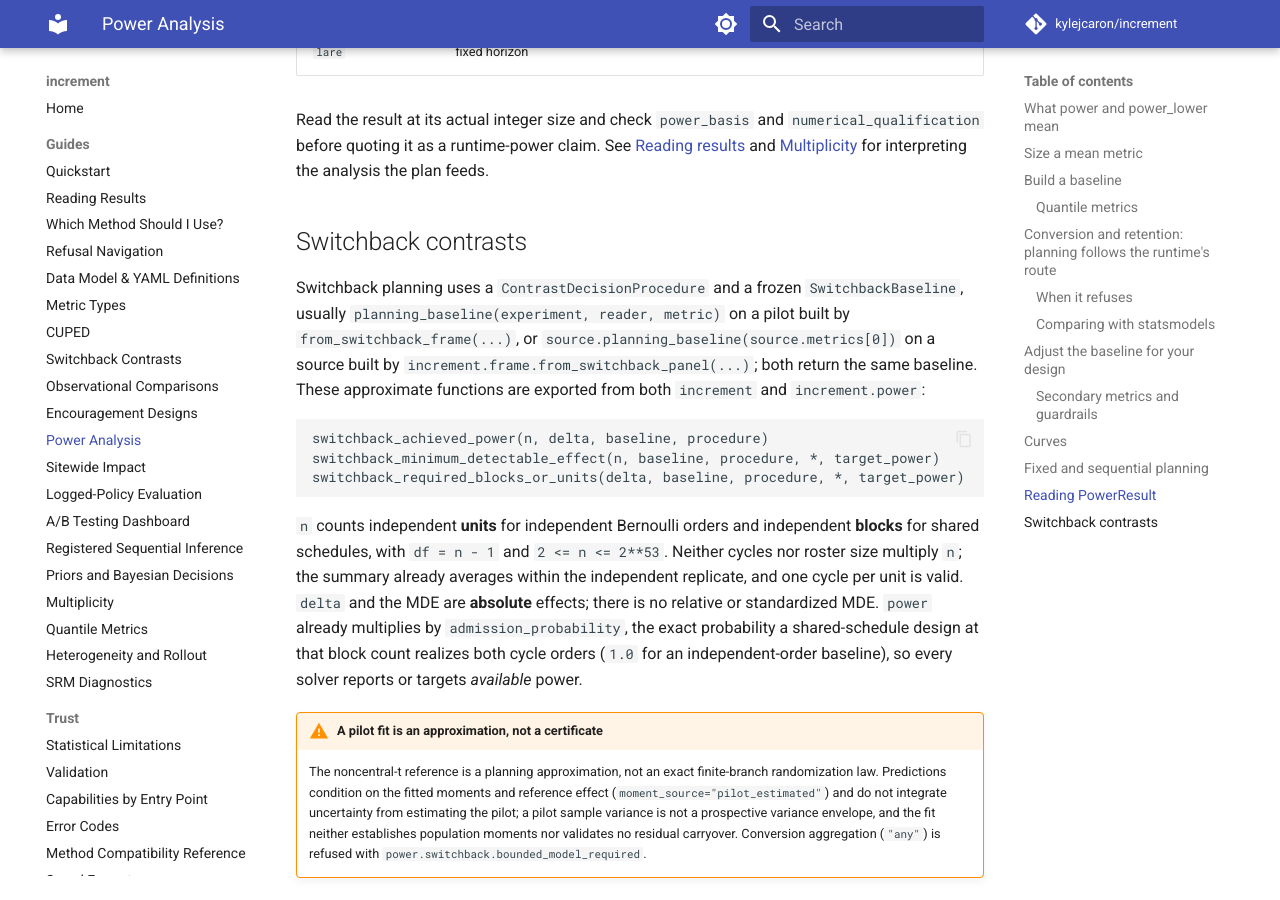
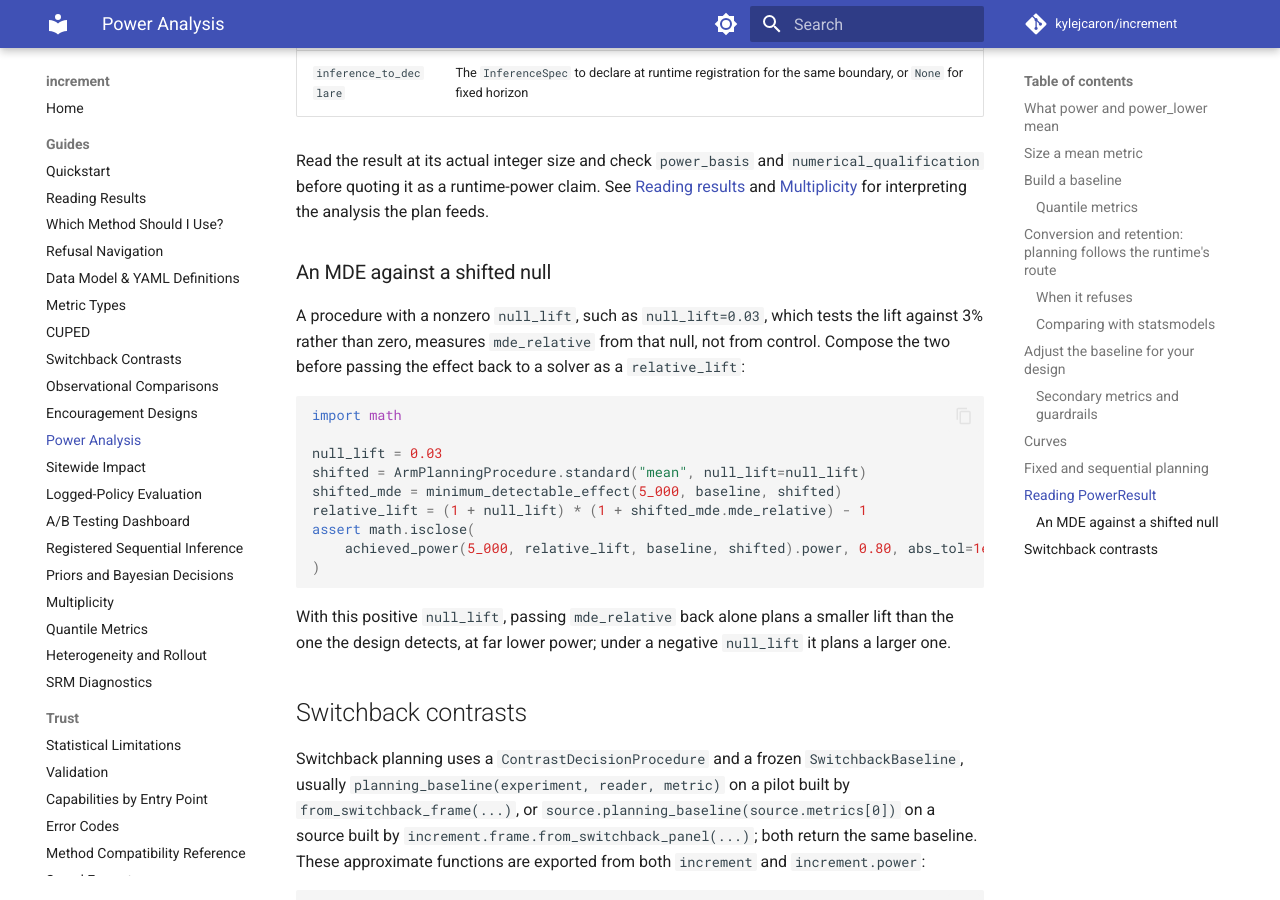
Before and after one commit to kylejcaron/increment, an MkDocs documentation site: the page built from docs/guides/power-analysis.md, in a window 1280 px wide and 900 px high, scrolled down 10021 px. Built offline with MkDocs 1.6.1 and Material for MkDocs 9.7.7, drawn with Linux system fonts in a browser that asks for light colours; comment, search, counter and statistics services are not loaded; some of the changed text lies outside the part shown.

Commit message:
State what a triggered sequential plan does and what mde_relative is relative to (#398)
* docs: state what a triggered sequential plan does and what mde_relative is relative to

* docs: say a skipped null-lift conversion changes the planned lift in either direction

````diff
--- a/docs/guides/power-analysis.md
+++ b/docs/guides/power-analysis.md
@@ -600,7 +600,7 @@
 | `power_lower`, `power_upper` | The computed range holding an enumerated binomial power; `None` for a closed-form or sequential plan |
 | `power_basis` | `exact`, `lower_bound`, or `asymptotic`; see [above](#what-power-and-power_lower-mean) |
 | `numerical_qualification` | `closed_form_model_only_v1` for the asymptotic model; `scipy_special_function_error_model_conditional_v1` for either enumerated basis (conditional on the deployed SciPy/Boost special-function error model, not a cross-build proof) |
-| `mde_relative` | Detectable relative effect at the target power, rescaled for `compliance`; `None` when no admissible numeric answer is certified |
+| `mde_relative` | Detectable relative effect at the target power, rescaled for `compliance`, relative to the declared `null_lift`, not to control; the matching `relative_lift` is `(1 + null_lift) * (1 + mde_relative) - 1` at `compliance=1`; `None` when no admissible numeric answer is certified |
 | `mde_unavailable_reason` | `unattainable`, `unrepresentable`, or `numerical_resolution` when `mde_relative` is `None`; otherwise `None` |
 | `effective_var` | Per-unit control-arm variance for asymptotic planning, after decision-method reductions and cluster design effect; sensitivity-only CUPED receives no credit, so this can differ from the caller's `Baseline.effective_var`. For a `QuantileBaseline`, its pilot-implied variance. Enumerated binomial power uses event rates and counts, not this variance. |
 | `n_clusters_per_arm`, `n_clusters_total` | Ceiled randomization-cluster counts, or `None` for unit randomization |
@@ -612,6 +612,29 @@
 `numerical_qualification` before quoting it as a runtime-power claim. See
 [Reading results](reading-results.md) and [Multiplicity](multiplicity.md)
 for interpreting the analysis the plan feeds.
+
+### An MDE against a shifted null
+
+A procedure with a nonzero `null_lift`, such as `null_lift=0.03`, which tests
+the lift against 3% rather than zero, measures `mde_relative` from that null,
+not from control. Compose the two before passing the effect back to a solver as
+a `relative_lift`:
+
+```python
+import math
+
+null_lift = 0.03
+shifted = ArmPlanningProcedure.standard("mean", null_lift=null_lift)
+shifted_mde = minimum_detectable_effect(5_000, baseline, shifted)
+relative_lift = (1 + null_lift) * (1 + shifted_mde.mde_relative) - 1
+assert math.isclose(
+    achieved_power(5_000, relative_lift, baseline, shifted).power, 0.80, abs_tol=1e-9
+)
+```
+
+With this positive `null_lift`, passing `mde_relative` back alone plans a
+smaller lift than the one the design detects, at far lower power; under a
+negative `null_lift` it plans a larger one.
 
 ## Switchback contrasts
 
````
Also changed, not shown: docs/api.md (+11 -0 lines), 1 other file.
